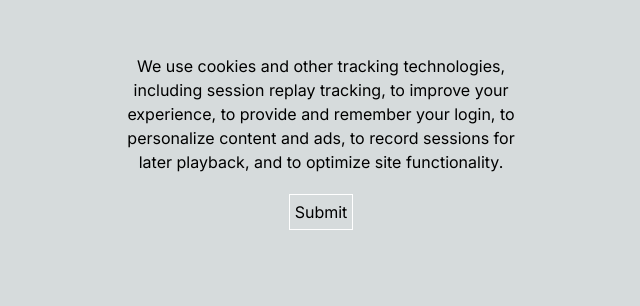
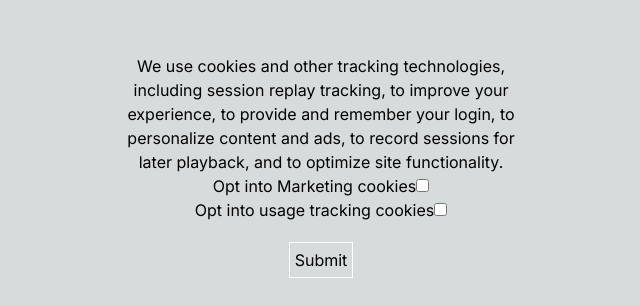
Before and after one commit to austinfrey/cloudflare-consent-management-example, a Next.js app: page / in a window 1280 px wide. Shown: the part 106-412 px from the top of the page, without its empty margins (327-967 px from the left). Built offline with nearby package versions, Linux system fonts and the light colour scheme.

Commit message:
debug log

```diff
--- a/app/mock-zaraz.tsx
+++ b/app/mock-zaraz.tsx
@@ -34,11 +34,16 @@ function MockZaraz(initialPurposes: Purpose[] = []) {
     console.log("MOCK setAll", consentStatus, PURPOSES);
   }
 
+  function sendQueueEvents() {
+    console.log("MOCK sendQueuedEvents");
+  }
+
   const consent = {
     get,
     set,
     getAll,
     setAll,
+    sendQueueEvents,
   };
 
   return {
--- a/app/zaraz-provider.tsx
+++ b/app/zaraz-provider.tsx
@@ -13,22 +13,30 @@ const mockZaraz =
 const ZarazProvider = ({ children }: Props) => {
   const [contentApiReady, setContentApiReady] = useState(true);
   const [showModal, setShowModal] = useState(false);
+  const [purposes, setPurposes] = useState<any[]>([]);
 
   useEffect(() => {
     const purposes = mockZaraz.consent.getAll();
+    setPurposes(Object.keys(purposes).map((key) => ({ [key]: purposes[key] })));
+
+    // if any purposes still false, show modal
     Object.keys(purposes).filter((key: any) => {
       !purposes[key] && setShowModal(true);
     });
+
     const handleEvent = () => {
       console.log("Zaraz Content API ready");
       setContentApiReady(true);
     };
+
     console.log("adding zarazConsentAPIReady event listener");
     document.addEventListener("zarazConsentAPIReady", handleEvent);
 
     return () =>
       document.removeEventListener("zarazConsentAPIReady", handleEvent);
   }, [showModal, contentApiReady]);
+
+  console.log("purposes", purposes);
 
   const Modal = () => {
     return (
@@ -39,6 +47,30 @@ const ZarazProvider = ({ children }: Props) => {
           your login, to personalize content and ads, to record sessions for
           later playback, and to optimize site functionality.
         </p>
+        <div>
+          <label htmlFor="allowMarketing">Opt into Marketing cookies</label>
+          <input
+            onClick={(e: React.MouseEvent<HTMLInputElement>) =>
+              console.log(e.currentTarget.value)
+            }
+            type="checkbox"
+            id="marketingCheckbox"
+            name="marketingCheckbox"
+            value={`${purposes[1]}`}
+          />
+        </div>
+        <div>
+          <label htmlFor="allowTracking">Opt into usage tracking cookies</label>
+          <input
+            onClick={(e: React.MouseEvent<HTMLInputElement>) =>
+              console.log(e.currentTarget.value)
+            }
+            type="checkbox"
+            id="trackingCheckbox"
+            name="trackingCheckbox"
+            value={`${purposes[2]}`}
+          />
+        </div>
 
         <button
           className="approve-button"
```
